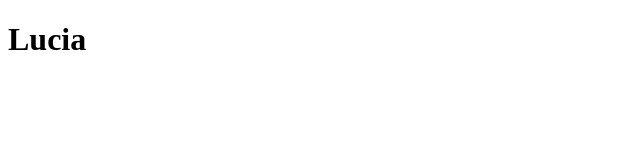
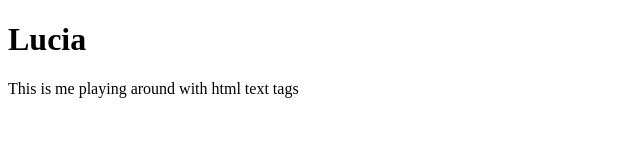
Before and after one commit to LuZo-stretch/web-dev-1, a plain HTML site: page index.html in a window 1280 px wide. Shown: the whole page, without its empty margins (0-640 px from the left). Drawn offline with Linux system fonts and the light colour scheme.

Commit message:
Added some p tag text

```diff
--- a/index.html
+++ b/index.html
@@ -7,5 +7,6 @@
 </head>
 <body>
     <h1>Lucia</h1>
+    <p>This is me playing around with html text tags</p>
 </body>
 </html>
```
